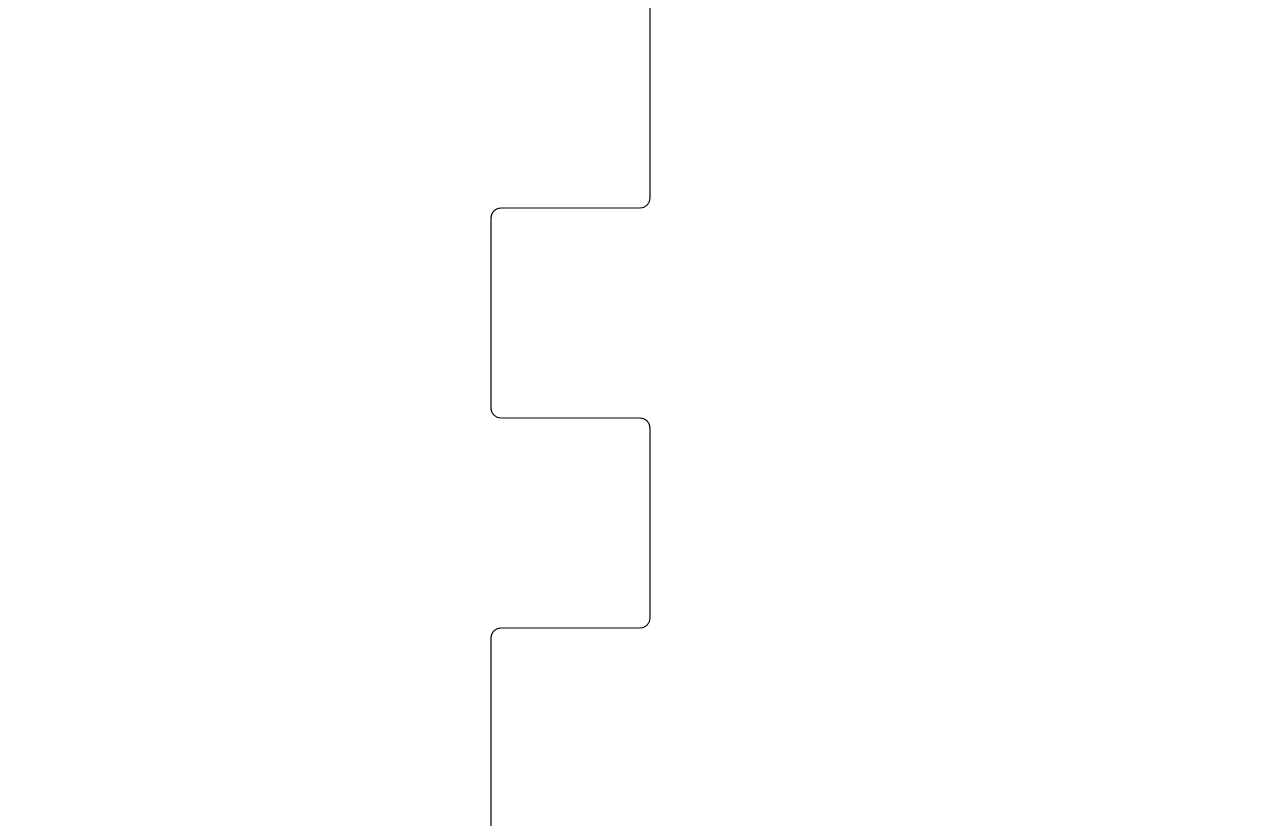
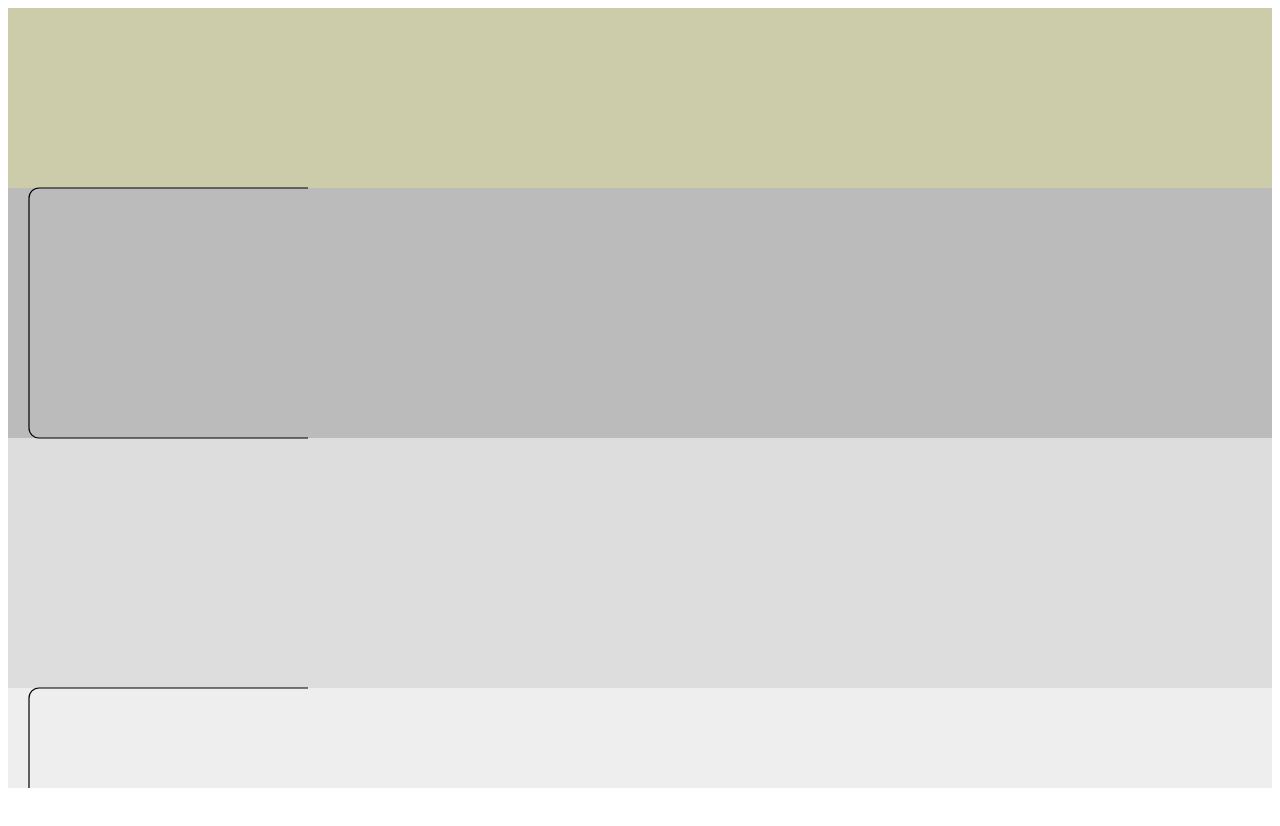
Before and after one commit to Bryze/sample-svg-generator, a React (Create React App) app: page / in a window 1280 px wide. Shown: the top 826 px of the page. After the commit the page ends 800 px from the top, so only its background shows below. Built offline with nearby package versions, Linux system fonts and the light colour scheme.

Commit message:
added config to steps

```diff
--- a/src/App.js
+++ b/src/App.js
@@ -1,81 +1,162 @@
-import React from "react";
+import React, { useEffect, useState, useRef } from "react";
+import Steps from "./steps";
 import "./styles.css";
 import {
-  moveVertical,
-  moveLeft,
-  moveRight,
-  turnBottomLeft,
-  turnBottomRight,
-  turnTopLeft,
-  turnTopRight
-} from "./svg-base";
+  ACTION_TYPES
+} from "./selectors";
 
-const MENU_ITEMS = [1, 2, 3, 4];
+const SAMPLE_ITEMS = [
+  {
+    className: "first"
+  },
+  {
+    className: "second"
+  },
+  {
+    className: "third"
+  },
+  {
+    className: "fourth"
+  }
+];
 
-const HEIGHT = 190;
 const RADIUS_X = 10;
 const RADIUS_Y = 10;
 
-const LEFT_MARGIN = 160;
-
-const BASIC_PATH_CONFIG = {
-  rx: RADIUS_X,
-  ry: RADIUS_Y,
-  distance: LEFT_MARGIN,
-  height: HEIGHT
-};
-
-const FUNCTION_MAP = {
-  moveVertical: moveVertical,
-  moveLeft: moveLeft,
-  moveRight: moveRight,
-  turnBottomRight: turnBottomRight,
-  turnBottomLeft: turnBottomLeft,
-  turnTopLeft: turnTopLeft,
-  turnTopRight: turnTopRight
-};
-
 const MOVEMENT_CONFIG = {
-  dimensions: BASIC_PATH_CONFIG,
   operations: [
-    "moveVertical",
-    "turnBottomRight",
-    "moveLeft",
-    "turnTopLeft",
-    "moveVertical",
-    "turnBottomLeft",
-    "moveRight",
-    "turnTopRight",
-    "moveVertical",
-    "turnBottomRight",
-    "moveLeft",
-    "turnTopLeft",
-    "moveVertical"
+    {
+      action: ACTION_TYPES.MOVE_VERTICAL,
+      heightIndex: 0,
+      dimensions: {
+        height: (length) => length - RADIUS_Y
+      }
+    },
+    {
+      action: ACTION_TYPES.TURN_BOTTOM_RIGHT,
+      dimensions: {
+        rx: RADIUS_X,
+        ry: RADIUS_Y
+      }
+    },
+    {
+      action: ACTION_TYPES.MOVE_LEFT,
+      dimensions: {
+        rx: RADIUS_X + 10,
+        ry: RADIUS_Y + 10
+      }
+    },
+    {
+      action: ACTION_TYPES.TURN_TOP_LEFT,
+      dimensions: {
+        rx: RADIUS_X,
+        ry: RADIUS_Y
+      }
+    },
+    {
+      action: ACTION_TYPES.MOVE_VERTICAL,
+      heightIndex: 1,
+      dimensions: {
+        height: (length) => length - (RADIUS_Y*2)
+      }
+    },
+    {
+      action: ACTION_TYPES.TURN_BOTTOM_LEFT,
+      dimensions: {
+        rx: RADIUS_X,
+        ry: RADIUS_Y
+      }
+    },
+    {
+      action: ACTION_TYPES.MOVE_RIGHT,
+      dimensions: {
+        rx: RADIUS_X + 10,
+        ry: RADIUS_Y + 10
+      }
+    },
+    {
+      action: ACTION_TYPES.TURN_TOP_RIGHT,
+      dimensions: {
+        rx: RADIUS_X,
+        ry: RADIUS_Y
+      }
+    },
+    {
+      action: ACTION_TYPES.MOVE_VERTICAL,
+      heightIndex: 2,
+      dimensions: {
+        height: (length) => length - (RADIUS_Y*2)
+      }
+    },
+    {
+      action: ACTION_TYPES.TURN_BOTTOM_RIGHT,
+      dimensions: {
+        rx: RADIUS_X,
+        ry: RADIUS_Y
+      }
+    },
+    {
+      action: ACTION_TYPES.MOVE_LEFT,
+      dimensions: {
+        rx: RADIUS_X + 10,
+        ry: RADIUS_Y + 10
+      }
+    },
+    {
+      action: ACTION_TYPES.TURN_TOP_LEFT,
+      dimensions: {
+        rx: RADIUS_X,
+        ry: RADIUS_Y
+      }
+    },
+    {
+      action: ACTION_TYPES.MOVE_VERTICAL,
+      heightIndex: 3,
+      dimensions: {
+        height: (length) => length - (RADIUS_Y)
+      }
+    }
   ]
 };
 
-const computePath = () => {
-  let path = "M 160 0";
-  MOVEMENT_CONFIG.operations.forEach(keyword => {
-    let funcRef = FUNCTION_MAP[keyword];
-    const computedPath = funcRef(MOVEMENT_CONFIG.dimensions);
-    path = `${path} ${computedPath}`;
-  });
-  return path;
-};
+export default function App() {
 
-export default function App() {
+  const containerRef = useRef();
+  const loopRef = useRef({});
+  const [attributes, setAttributes] = useState(null);
+
+  useEffect(() => {
+    const elementHeights = Object.values(loopRef.current).map((item) => {
+      return item.clientHeight;
+    })
+    setAttributes({
+      width: containerRef.current.clientWidth,
+      height: containerRef.current.clientHeight,
+      elementHeights
+    })
+  }, [])
+
   return (
-    <div className="App">
-      <svg height="900">
-        <path
-          fill="none"
-          stroke="rgba(0,0,0)"
-          strokeWidth="1.2"
-          //a rx ry x-axis-rotation large-arc-flag sweep-flag dx dy
-          d={computePath()}
-        />
-      </svg>
+    <div ref={containerRef} className={"container"}>
+      {
+        SAMPLE_ITEMS.map((item, index) => (
+          <div
+            key={index}
+            className={item.className}
+            ref={node => loopRef.current[index] = node} />
+        ))
+      }
+      {
+        attributes &&
+        <div className={"svgContainer"}>
+          <Steps
+            movementConfig={MOVEMENT_CONFIG}
+            attributes={attributes}
+            overrides={{
+              height: true
+            }} />
+        </div>
+      }
     </div>
   );
 }
--- /dev/null
+++ b/src/selectors.js
@@ -0,0 +1,58 @@
+import {
+  moveVertical,
+  moveLeft,
+  moveRight,
+  turnBottomLeft,
+  turnBottomRight,
+  turnTopLeft,
+  turnTopRight
+} from "./svg-base";
+
+const DEFAULT_HEIGHT = 190;
+
+export const ACTION_TYPES = {
+  MOVE_VERTICAL: "moveVertical",
+  MOVE_LEFT: "moveLeft",
+  MOVE_RIGHT: "moveRight",
+  TURN_BOTTOM_RIGHT: "turnBottomRight",
+  TURN_TOP_LEFT: "turnTopLeft",
+  TURN_BOTTOM_LEFT: "turnBottomLeft",
+  TURN_TOP_RIGHT: "turnTopRight"
+}
+
+export const FUNCTION_MAP = {
+  [ACTION_TYPES.MOVE_VERTICAL]: moveVertical,
+  [ACTION_TYPES.MOVE_LEFT]: moveLeft,
+  [ACTION_TYPES.MOVE_RIGHT]: moveRight,
+  [ACTION_TYPES.TURN_BOTTOM_RIGHT]: turnBottomRight,
+  [ACTION_TYPES.TURN_BOTTOM_LEFT]: turnBottomLeft,
+  [ACTION_TYPES.TURN_TOP_LEFT]: turnTopLeft,
+  [ACTION_TYPES.TURN_TOP_RIGHT]: turnTopRight
+};
+
+export const computePath = ({
+  attributes,
+  movementConfig = {},
+  overrides = {}
+}) => {
+  const { width, elementHeights } = attributes;
+  const distanceToTraverse = parseInt(width / 2);
+  let path = `M ${distanceToTraverse} 0`;
+  movementConfig.operations.forEach(item => {
+    let funcRef = FUNCTION_MAP[item.action];
+    let height = DEFAULT_HEIGHT;
+    if (
+      overrides.height &&
+      item.heightIndex !== undefined &&
+      typeof item.dimensions.height === "function") {
+      height = item.dimensions.height(elementHeights[item.heightIndex]);
+    }
+    const computedPath = funcRef({
+      ...item.dimensions,
+      distance: distanceToTraverse,
+      height
+    });
+    path = `${path} ${computedPath}`;
+  });
+  return path;
+};
--- /dev/null
+++ b/src/steps.js
@@ -0,0 +1,28 @@
+import React from "react";
+import "./styles.css";
+import {
+  computePath
+} from "./selectors";
+
+export default function Steps({
+  attributes,
+  movementConfig = {},
+  overrides = {}
+}) {
+  return (
+    <svg height={attributes.height}>
+      <path
+        fill="none"
+        stroke="rgba(0,0,0)"
+        strokeWidth="1.2"
+        d={
+          computePath({
+            attributes,
+            overrides,
+            movementConfig
+          })
+        }
+      />
+    </svg>
+  );
+}
--- a/src/styles.css
+++ b/src/styles.css
@@ -1,4 +1,24 @@
-.App {
-  font-family: sans-serif;
-  text-align: center;
+.container {
+  background: #ccc;
+  position: relative;
 }
+.first {
+  background: #cca;
+  height: 180px;
+}
+.second {
+  background: #bbb;
+  height: 250px;
+}
+.third {
+  background: #ddd;
+  height: 250px;
+}
+.fourth {
+  background: #eee;
+  height: 100px;
+}
+.svgContainer {
+  position: absolute;
+  top: 0
+}
```
Also changed, not shown: 1 other file (tests, documents, lock files or other folders).
